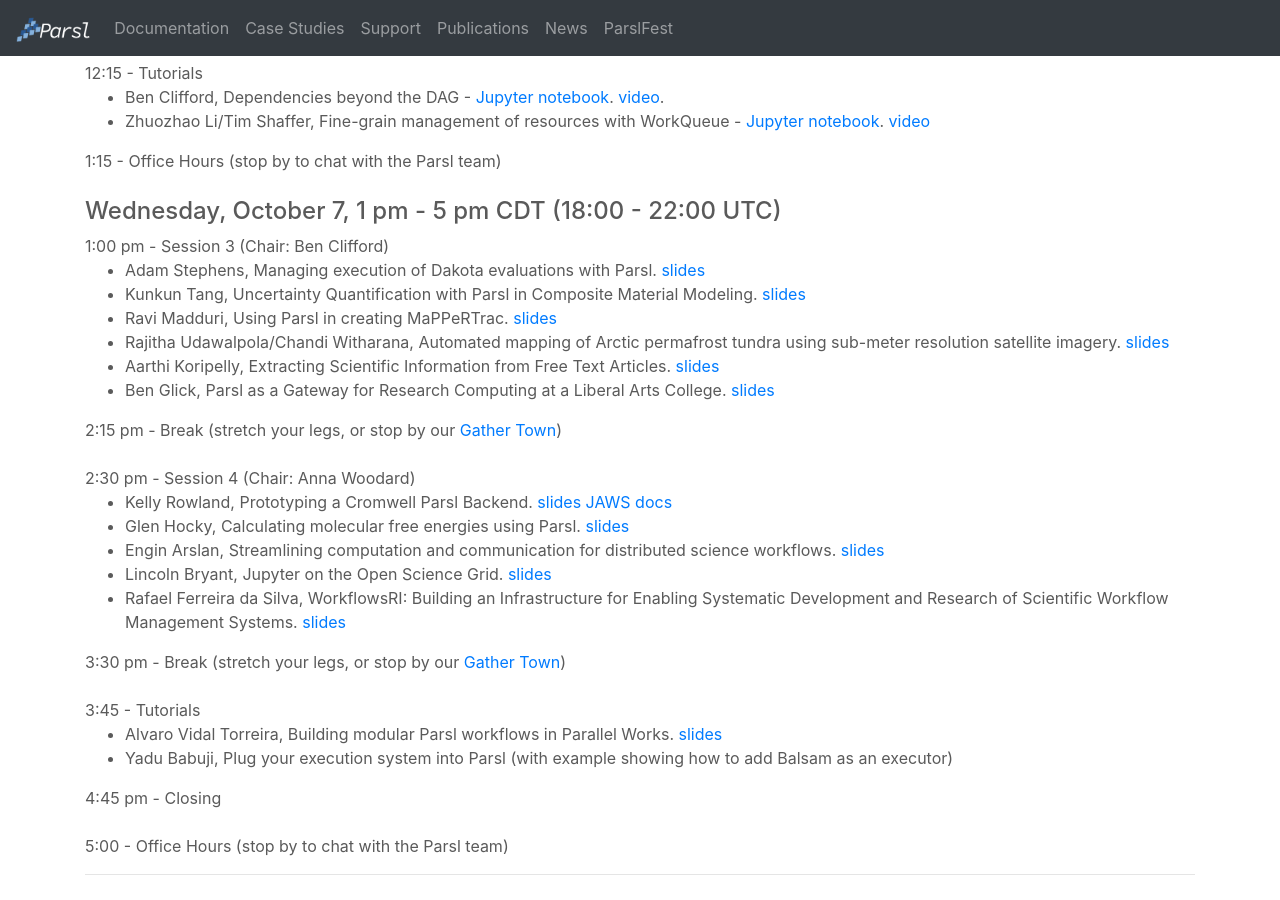
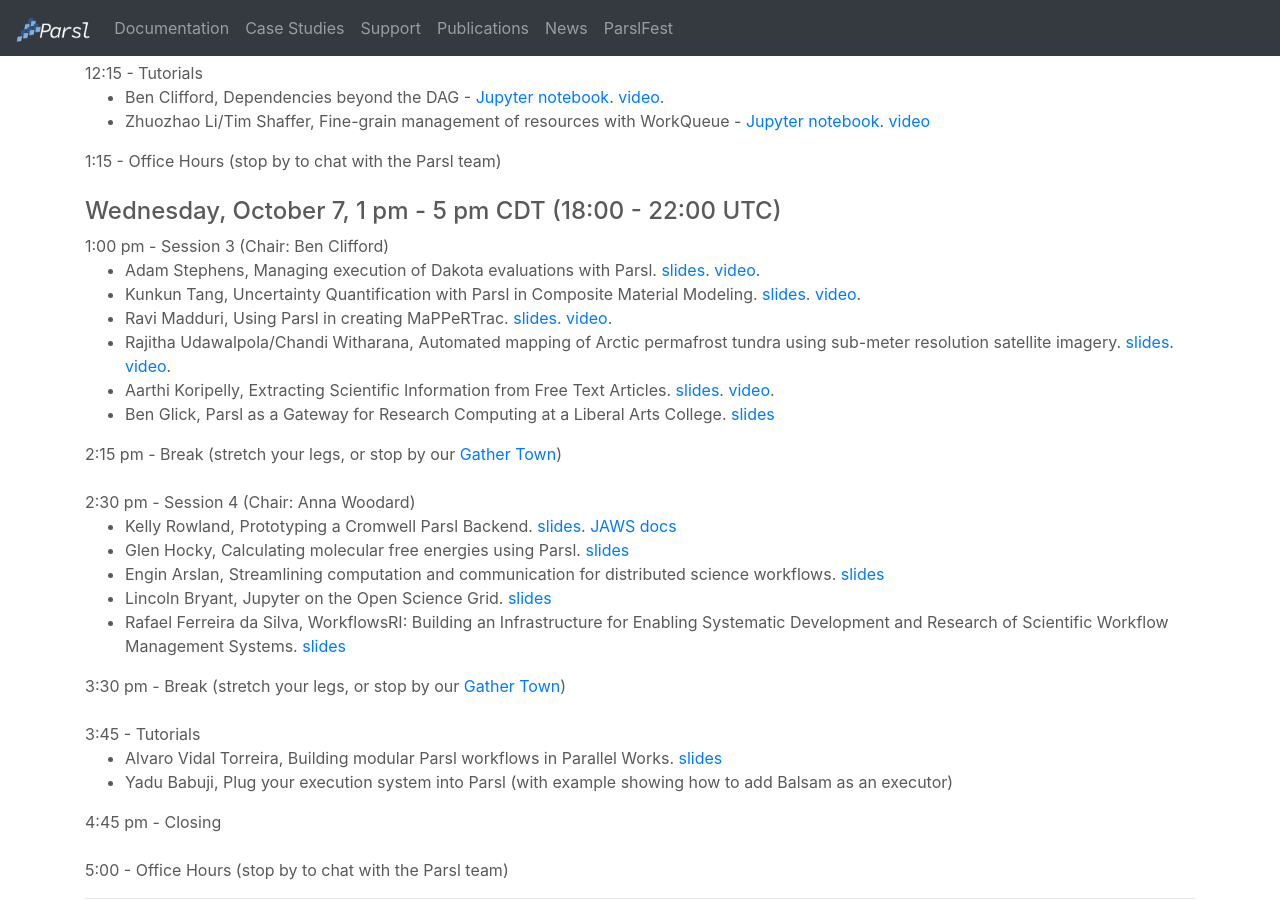
Before and after one commit to Parsl/parsl.github.io, a Jekyll site: the page built from parslfest2020.html, in a window 1280 px wide and 900 px high, scrolled down 1536 px. Built offline with Jekyll 4.4.1, drawn with Linux system fonts in a browser that asks for light colours.

Commit message:
Push first 5 talks of parslfest day 2

```diff
--- a/parslfest2020.html
+++ b/parslfest2020.html
@@ -78,11 +78,11 @@
 
       1:00 pm - Session 3 (Chair: Ben Clifford)
       <ul>
-          <li>Adam Stephens, Managing execution of Dakota evaluations with Parsl. <a href='parslfest2020-files/stephens-dakota.pdf'>slides</a></li>
-	<li>Kunkun Tang, Uncertainty Quantification with Parsl in Composite Material Modeling.  <a href='parslfest2020-files/tang-ceesd.pdf'>slides</a></li>
-	<li>Ravi Madduri, Using Parsl in creating MaPPeRTrac.  <a href='parslfest2020-files/madduri-mappertrac.pdf'>slides</a></li>
-	<li>Rajitha Udawalpola/Chandi Witharana, Automated mapping of Arctic permafrost tundra using sub-meter resolution satellite imagery.  <a href='parslfest2020-files/udawalpola-permafrost.pdf'>slides</a></li>
-	<li>Aarthi Koripelly, Extracting Scientific Information from Free Text Articles.  <a href='parslfest2020-files/koripelly-literature.pdf'>slides</a></li>
+          <li>Adam Stephens, Managing execution of Dakota evaluations with Parsl. <a href='parslfest2020-files/stephens-dakota.pdf'>slides</a>. <a href="https://youtu.be/G1zN5Z1L35s">video</a>.</li>
+	<li>Kunkun Tang, Uncertainty Quantification with Parsl in Composite Material Modeling.  <a href='parslfest2020-files/tang-ceesd.pdf'>slides</a>. <a href="https://youtu.be/PFQIWW-RTe4">video</a>.</li>
+	<li>Ravi Madduri, Using Parsl in creating MaPPeRTrac.  <a href='parslfest2020-files/madduri-mappertrac.pdf'>slides</a>. <a href="https://youtu.be/M4WJfGWwCAQ">video</a>.</li>
+	<li>Rajitha Udawalpola/Chandi Witharana, Automated mapping of Arctic permafrost tundra using sub-meter resolution satellite imagery.  <a href='parslfest2020-files/udawalpola-permafrost.pdf'>slides</a>. <a href="https://youtu.be/YfaCFKn5GQs">video</a>.</li>
+	<li>Aarthi Koripelly, Extracting Scientific Information from Free Text Articles.  <a href='parslfest2020-files/koripelly-literature.pdf'>slides</a>. <a href="https://youtu.be/OcoUtcuYk88">video</a>.</li>
 	<li>Ben Glick, Parsl as a Gateway for Research Computing at a Liberal Arts College.  <a href='parslfest2020-files/glick-landc.pdf'>slides</a></li>
       </ul>
 
@@ -90,7 +90,7 @@
 
       2:30 pm - Session 4 (Chair: Anna Woodard)
       <ul>
-        <li>Kelly Rowland, Prototyping a Cromwell Parsl Backend.  <a href='parslfest2020-files/rowland-jgi.pdf'>slides</a> <a href='https://jaws-docs.readthedocs.io/en/latest/'>JAWS docs</a></li>
+        <li>Kelly Rowland, Prototyping a Cromwell Parsl Backend.  <a href='parslfest2020-files/rowland-jgi.pdf'>slides</a>. <a href='https://jaws-docs.readthedocs.io/en/latest/'>JAWS docs</a></li>
 	<li>Glen Hocky, Calculating molecular free energies using Parsl.  <a href='parslfest2020-files/hocky-molecular.pdf'>slides</a></li>
 	<li>Engin Arslan, Streamlining computation and communication for distributed science workflows.  <a href='parslfest2020-files/arslan-communication.pdf'>slides</a></li>
 	<li>Lincoln Bryant, Jupyter on the Open Science Grid.  <a href='parslfest2020-files/bryant-osg.pdf'>slides</a></li>
```
